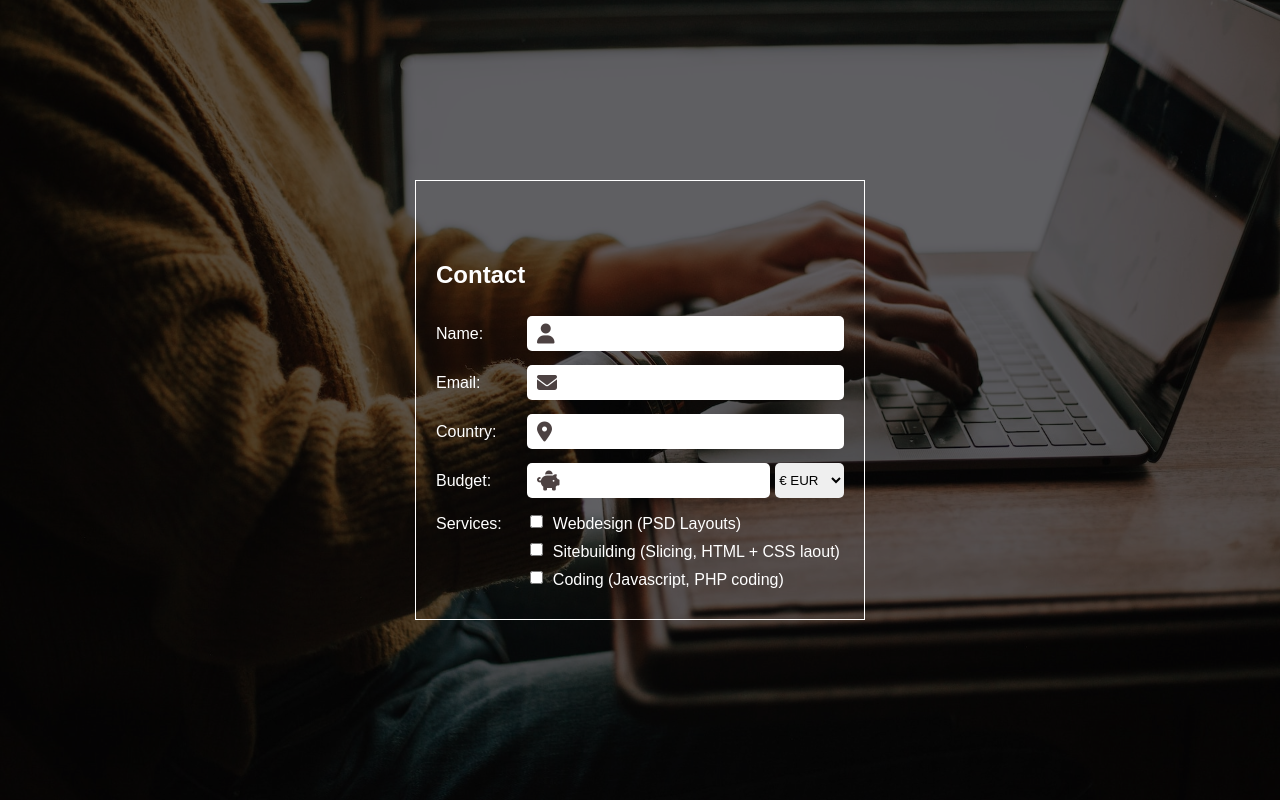
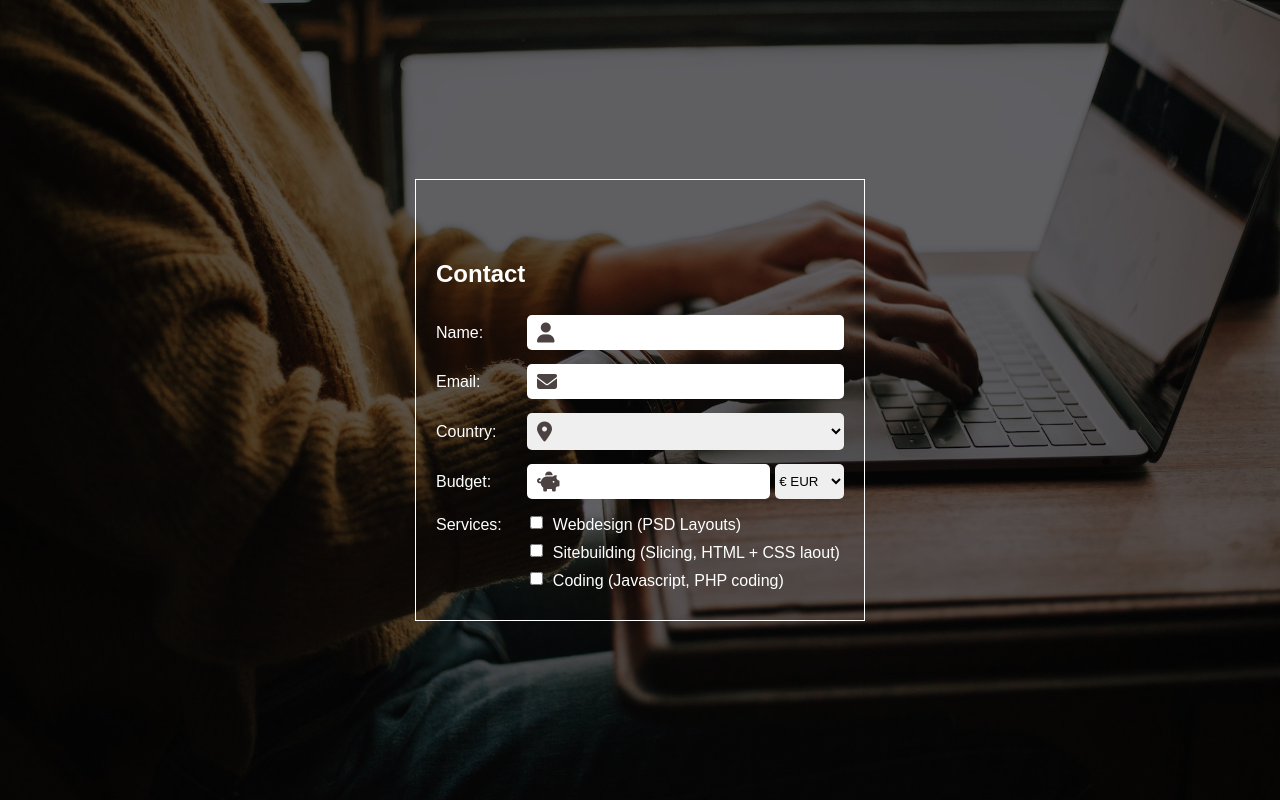
Before and after one commit to NoorTushar/form-task-2, a plain HTML site: page index.html in a window 1280 px wide. Drawn offline with Linux system fonts and the light colour scheme.

Commit message:
completed v2

```diff
--- a/index.html
+++ b/index.html
@@ -38,7 +38,11 @@
         <div class="inputDiv">
           <label for="country">Country: </label>
           <div class="inner-div">
-            <input type="text" name="country" id="country" />
+            <select name="" id="" class="country">
+              <option value=""></option>
+              <option value="bangladesh">Bangladesh</option>
+              <option value="china">China</option>
+            </select>
             <i class="fa-solid fa-location-dot"></i>
           </div>
         </div>
--- a/styles/style.css
+++ b/styles/style.css
@@ -91,6 +91,11 @@ section {
   -ms-border-radius: 5px;
   -o-border-radius: 5px;
 }
+.inner-div .country {
+  width: 100%;
+  padding: 10px;
+  margin-left: 0px;
+}
 
 .inner-div select {
   width: 30%;
```
